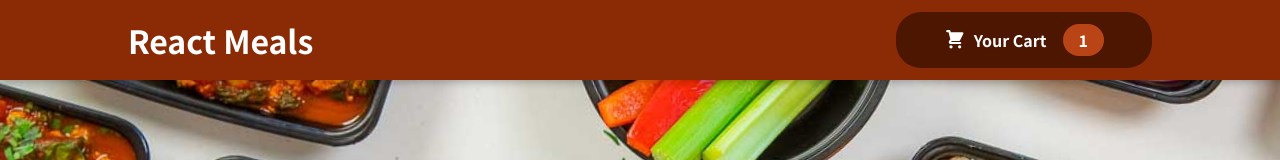
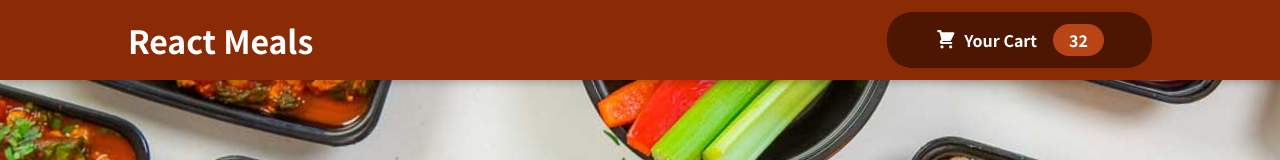
Before and after one commit to MuniBarbieri/react-food-order-app, a React (Create React App) app: page / in a window 1280 px wide. Shown: the top 160 px of the page. Built offline with nearby package versions, Linux system fonts and the light colour scheme.

Commit message:
Testing context in HeaderCartButton component

```diff
--- a/src/components/HeaderCartButton.css/HeaderCartButton.js
+++ b/src/components/HeaderCartButton.css/HeaderCartButton.js
@@ -1,7 +1,19 @@
+import { useContext } from "react"
+
 import CartIcon from "../Cart/CartIcon"
+import CartContext from "../../store/cart-context"
 import classes from "./HeaderCartButton.module.css"
 
-const HeaderCartButton = ({onShowCart}) => {
+const HeaderCartButton = ({ onShowCart }) => {
+  const cartCtx = useContext(CartContext)
+
+  console.log(cartCtx)
+
+  const numberOfCartItems = cartCtx.items.reduce((currentNumber, item) => {
+      return currentNumber + item.amount
+  }, 10)
+
+
   return (
     <button
       className={classes.button}
@@ -12,7 +24,7 @@ const HeaderCartButton = ({onShowCart}) => {
       </span>
       <span>Your Cart</span>
       <span className={classes.badge}>
-        1
+        {numberOfCartItems}
       </span>
     </button>
   )
--- a/src/store/cartProvider.js
+++ b/src/store/cartProvider.js
@@ -3,10 +3,10 @@ import CartContext from "./cart-context"
 const CartProvider = props => {
 
   const addItemToCartHandler = item => { }
-  const removeItemFromCartHandler = ide =>{}
+  const removeItemFromCartHandler = id =>{}
 
   const cartContext = {
-    items: [],
+    items: [{amount:22}],
     totalAmount: 0,
     addItem: addItemToCartHandler,
     removeItem:removeItemFromCartHandler
```
Also changed, not shown: 1 other file (tests, documents, lock files or other folders).
